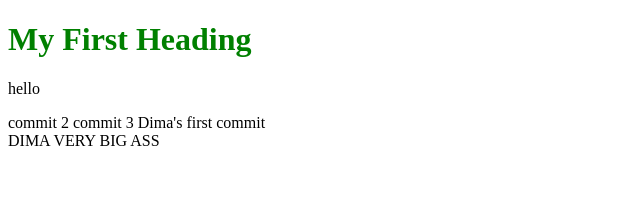
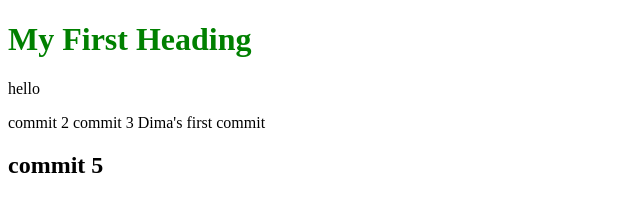
Before and after one commit to neinaskff/test, a plain HTML site: page index.html in a window 1280 px wide. Shown: the whole page, without its empty margins (0-640 px from the left). Drawn offline with Linux system fonts and the light colour scheme.

Commit message:
added h2

```diff
--- a/index.html
+++ b/index.html
@@ -14,9 +14,8 @@
     <span>commit 2</span>
     <span>commit 3</span>
     <span>Dima's first commit</span>
-    <div class="big-ass">
-        <span>DIMA VERY BIG ASS</span>
-    </div>
+
+    <h2>commit 5</h2>
 </body>
 
 </html>
```
